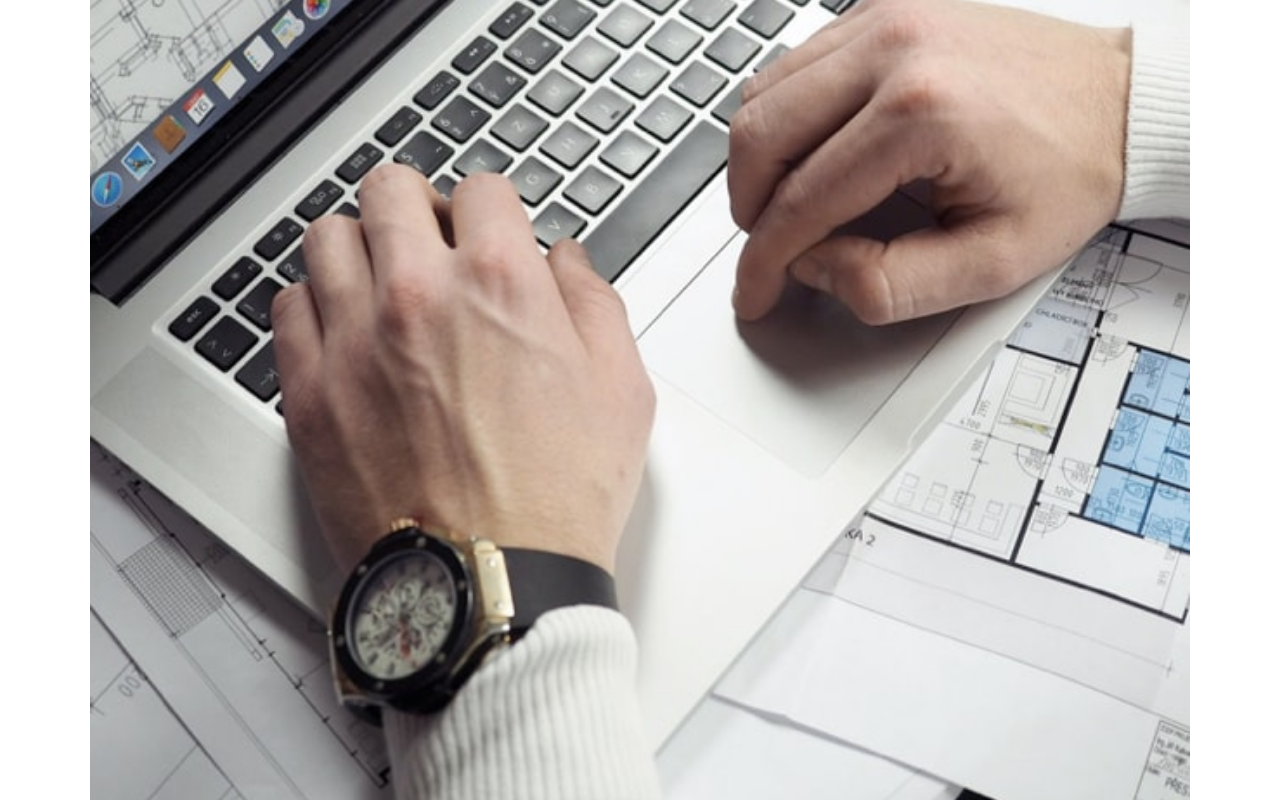
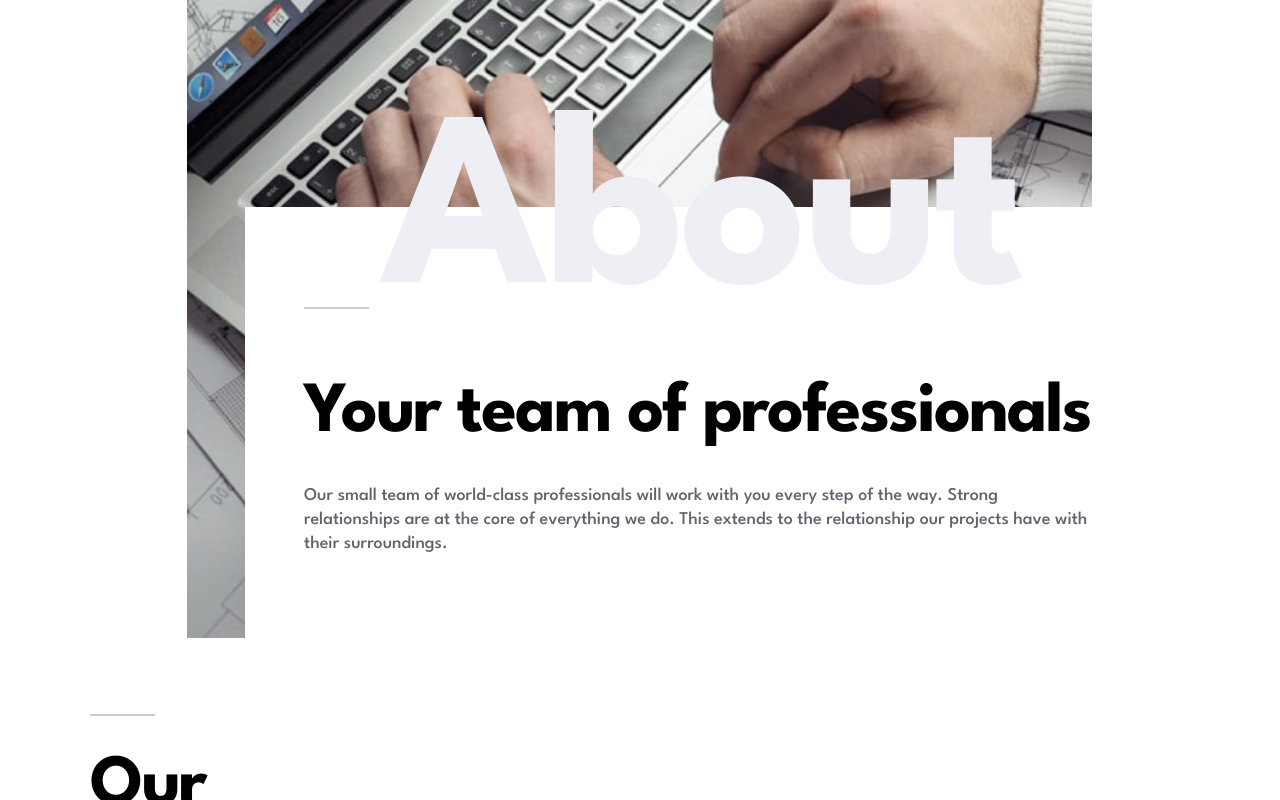
Before and after one commit to Alexandre-st/Arch-studio-multipage-website, a React (Create React App) app: page /about in a window 1280 px wide. Shown: the part 540-1340 px from the top of the page. Built offline with nearby package versions, Linux system fonts and the light colour scheme.

Commit message:
Continue to give the project somes styles

```diff
--- a/src/pages/About.js
+++ b/src/pages/About.js
@@ -20,8 +20,12 @@ const About = () => {
             </picture>
             <div className="rectangle" />
             <div className="about-hero-content-text">
-              <h1 className="big-title">Your team of professionals</h1>
-              <p className="text text-grey">Our small team of world-class professionals will work with you every step of the way. Strong relationships are at the core of everything we do. This extends to the relationship our projects have with their surroundings.</p>
+              <div className="about-hero-content-text-background">
+                <span className="big-word about-hero-word">About</span>
+                <div className="lil-border hero-border" />
+                <h1 className="mid-title">Your team of professionals</h1>
+                <p className="text text-grey">Our small team of world-class professionals will work with you every step of the way. Strong relationships are at the core of everything we do. This extends to the relationship our projects have with their surroundings.</p>
+              </div>
             </div>
           </div>
         </div>
@@ -29,7 +33,7 @@ const About = () => {
 
       <section className="heritage">
         <div className="container">
-          <div className="welcome-border" />
+          <div className="lil-border heritage-border" />
           <div className="heritage-content">
             <h2 className="mid-title">Our<br />Heritage</h2>
             <p className="text text-grey">
--- a/src/pages/Home.js
+++ b/src/pages/Home.js
@@ -40,8 +40,8 @@ const Home = () => {
 
       <section className="welcome container">
         <div className="welcome-content">
-          <div className="welcome-border" />
-          <p className="welcome-word">Welcome</p>
+          <div className="lil-border welcome-border" />
+          <p className="big-word welcome-word">Welcome</p>
           <h2 className="mid-title">Welcome to Arch Studio</h2>
           <div className="welcome-content-text">
             <p className="text">
--- a/src/styles/base/_base.scss
+++ b/src/styles/base/_base.scss
@@ -45,6 +45,33 @@ h1, h2, h3, h4 {
     width: 2.4rem;
     height: 1.8rem;
   }
+}
+
+// Little border for the style
+.lil-border {
+  border: 1px solid #C8CCD8;
+  width: 6.5rem;
+}
+
+// Big word on the top of the page
+.big-word {
+  display: none;
+
+  @include mq(tablet) {
+    display: block;
+    font-size: 15rem;
+    line-height: 20rem;
+    font-weight: 700;
+    letter-spacing: -3px;
+    color: #EEEFF4;
+  }
+
+  @include mq(laptop) {
+    font-size: 25rem;
+    line-height: 20rem;
+    letter-spacing: -5px;
+  }
+
 }
 
 // Styles for the different images for the home page and the portfolio
--- a/src/styles/pages/_about.scss
+++ b/src/styles/pages/_about.scss
@@ -1,9 +1,28 @@
 @use '../variables/mixins' as *;
+
+.hero-border {
+  display: none;
+
+  @include mq(tablet) {
+    display: block;
+    margin: -10rem 0 7.3rem 0;
+  }
+}
 
 .about-hero {
 
+  &-word {
+    position: relative;
+    top: -8.5rem;
+    right: -7.7rem;
+  }
+
   &-content {
     position: relative;
+
+    @include mq(tablet) {
+      margin: 0 9.8rem 0 9.7rem;
+    }
 
     .rectangle {
       background-color: #FFFFFF;
@@ -11,14 +30,38 @@
       top: -4rem;
       width: 91.46%;
       height: 4.5rem;
+
+      @include mq(tablet) {
+        display: none;
+      }
     }
+
 
 
     &-text {
       margin: -2rem 3.2rem 0 3.2rem;
 
+      @include mq(tablet) {
+        background-color: #FFFFFF;
+        position: absolute;
+        margin: 0;
+        bottom: 0;
+        left: 5.8rem;
+        height: 43.1rem;
+      }
+
+      &-background {
+        @include mq(tablet) {
+          margin-left:  5.9rem;
+        }
+      }
+
       p {
         margin-top: 2.1rem;
+
+        @include mq(tablet) {
+          margin-top: 3.8rem;
+        }
       }
     }
   }
@@ -27,6 +70,14 @@
 // == Section Heritage
 .heritage {
   margin-top: 7.6rem;
+
+  &-border {
+    margin-bottom: 6.8rem;
+
+    @include mq(tablet) {
+      margin-bottom: 3.9rem;
+    }
+  }
 
   &-content {
 
--- a/src/styles/pages/_home.scss
+++ b/src/styles/pages/_home.scss
@@ -60,28 +60,7 @@
   }
 
   // == Design part for the welcome section
-  &-word {
-    display: none;
-
-    @include mq(tablet) {
-      display: block;
-      font-size: 15rem;
-      line-height: 20rem;
-      font-weight: 700;
-      letter-spacing: -3px;
-      color: #EEEFF4;
-    }
-
-    @include mq(laptop) {
-      font-size: 25rem;
-      line-height: 20rem;
-      letter-spacing: -5px;
-    }
-  }
-
   &-border {
-    border: 1px solid #C8CCD8;
-    width: 6.5rem;
     margin-bottom: 6.7rem;
 
     @include mq(tablet) {
```
